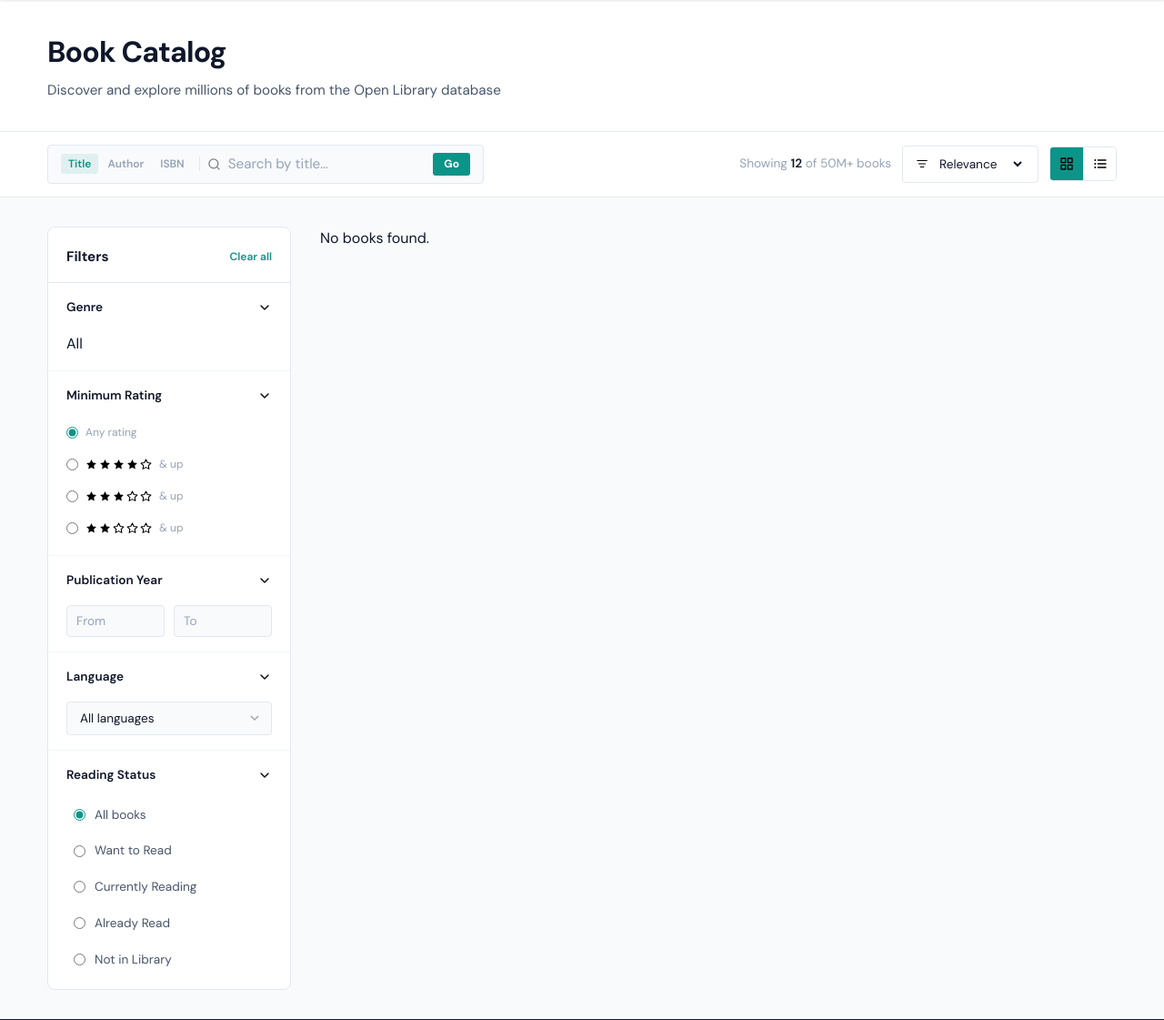
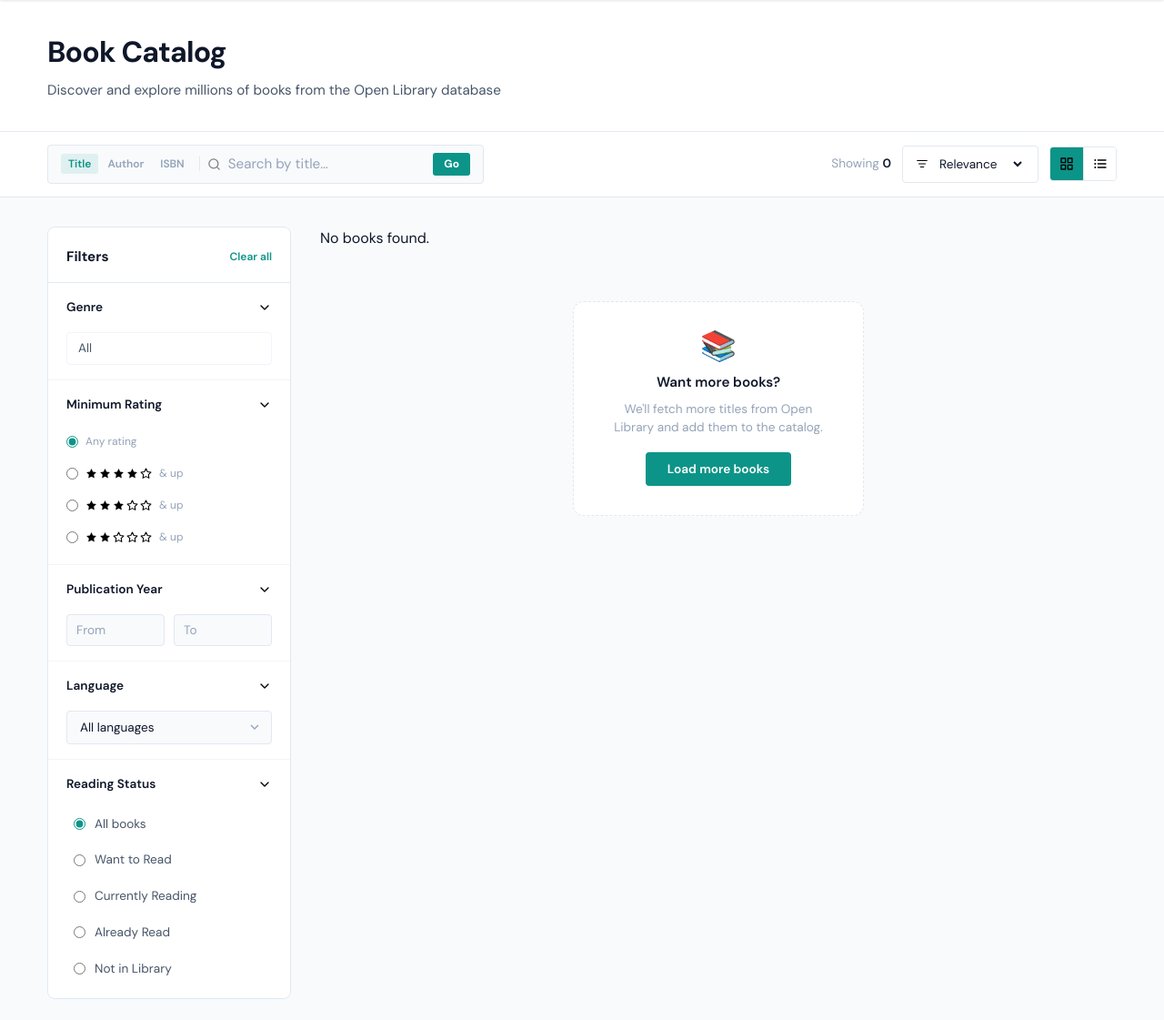
Before and after one commit to kapusta123b/BookShelf-Pro, a Django app: page /books/1/ in a window 1280 px wide. Shown: the part 68-1189 px from the top of the page at 91% size. Run offline with Django 5.2, Linux system fonts and the light colour scheme; data that the repository does not hold is empty; style sheets or scripts are compiled from the project's sources; some libraries are stand-ins or nearby versions.

Commit message:
add subject-based book filtering with slug urls, dynamic category sidebar with emoji tags, load more button fetching books from open library by subject, separate search and load-more flows in catalog view, add end-of-catalog hint for all category, add css for load-more card and filters tag pills

```diff
--- a/backend/books/models.py
+++ b/backend/books/models.py
@@ -95,5 +95,9 @@ class Review(models.Model):
     class Meta:
         ordering = ["-created_at"]
 
+        db_table = 'review'
+        verbose_name = 'Book'
+        verbose_name_plural = 'Books'
+
     def __str__(self):
         return f"Review for {self.user_book.book}"
--- a/backend/books/services/searchBook_service.py
+++ b/backend/books/services/searchBook_service.py
@@ -7,6 +7,10 @@ class BookSearchClient:
     def search_books_by_argument(self, query: str, argument: str, page: str | None) -> dict:
 
         url = f'{self.BASE_URL}search.json/'
+
+        if query == 'all':
+            query = 'fiction'
+            argument = 'q'
 
         response = requests.get(
             url=url,
--- a/backend/books/templates/books/index.html
+++ b/backend/books/templates/books/index.html
@@ -44,7 +44,7 @@
       <div class="catalog__controls">
 
         <span class="catalog__results-count">
-          Showing <strong>12</strong> of 50M+ books
+          Showing <strong>{{ books|length }}</strong>
         </span>
 
         <button class="catalog__filter-toggle">
@@ -100,13 +100,17 @@
         </div>
         <div class="filters__group-body">
           <div class="filters__checkboxes">
-              {% tag_subjects as subjects %}
 
-              <a href="{% url 'books:index' 'all' %}" class="filters__checkbox">All</a>
+            {% tag_subjects as subjects %}
 
-              {% for subject in subjects %}
-                <a href="/books/{{ subject.slug }}/" class="filters__checkbox">{{ subject.name }}</a>
-              {% endfor %}
+            <a href="{% url 'books:index' 'all' %}" class="filters__tag">All</a>
+
+            {% for subject in subjects %}
+              <a href="{% url "books:index" subject.slug %}" class="filters__tag">
+                {% if subject.emoji %}<span>{{ subject.emoji }}</span>{% endif %}
+                {{ subject.name }}
+              </a>
+            {% endfor %}
           </div>
         </div>
       </div>
@@ -313,9 +317,44 @@
             </div>
 
           </div>
+
         {% empty %}
+
           <p>No books found.</p>
+
         {% endfor %}
+
+        {% if books|length < 8 or not page_obj.has_next %}
+
+          <div class="load-more">
+            <div class="load-more__inner">
+
+              {% if view.kwargs.subject_slug == 'all' %}
+
+                <span class="load-more__icon">🔍</span>
+                <p class="load-more__title">Looking for something specific?</p>
+                <p class="load-more__desc">Use the search bar to find a book by title or author, or browse a genre to discover more titles.</p>
+
+              {% else %}
+
+                <span class="load-more__icon">📚</span>
+                <p class="load-more__title">Want more books?</p>
+                <p class="load-more__desc">We'll fetch more titles from Open Library and add them to the catalog.</p>
+
+                <form method="get" action="{{ request.path }}">
+                  {% csrf_token %}
+                  <input type="hidden" name="search_by" value="subject">
+                  <input type="hidden" name="search" value="{{ view.kwargs.subject_slug }}">
+                  <input type="hidden" name="page" value="{{ page_obj.number|add:1 }}">
+                  <button type="submit" class="load-more__btn">Load more books</button>
+                </form>
+
+              {% endif %}
+
+            </div>
+          </div>
+
+        {% endif %}
 
       </div>
       {% if books %}
--- a/backend/books/views.py
+++ b/backend/books/views.py
@@ -1,4 +1,5 @@
-from django.shortcuts import render
+from django.shortcuts import redirect
+from django.urls import reverse
 from django.views.generic import ListView
 
 from books.services.book_import_service import BookImportService
@@ -12,28 +13,45 @@ class CatalogView(ListView):
     paginate_by = 8
     context_object_name = 'books'
 
+    def get(self, request, *args, **kwargs):
+        search = request.GET.get('search')
+        search_by = request.GET.get('search_by')
+        subject = kwargs.get('subject_slug')
+        page = request.GET.get('page', 1)
+
+        if search and search_by == 'subject' and subject != 'all':
+            client = BookSearchClient()
+            book_import = BookImportService()
+
+            data = client.search_books_by_argument(query=search, argument=search_by, page=str(page))
+            book_import.create_books(json=data)
+
+            url = reverse('books:index', kwargs={'subject_slug': subject})
+            return redirect(f'{url}?page={page}')
+
+        return super().get(request, *args, **kwargs)
+
     def get_queryset(self):
         search = self.request.GET.get('search')
         search_by = self.request.GET.get('search_by')
         subject = self.kwargs.get('subject_slug')
 
-        if search and search_by:
-            client = BookSearchClient()
-            book_import = BookImportService()
+        if search and search_by in ('title', 'author', 'isbn'):
 
             queryset = self.model.objects.filter(title__icontains=search)
 
             if not queryset.exists():
+                client = BookSearchClient()
+                book_import = BookImportService()
+
                 data = client.search_books_by_argument(query=search, argument=search_by, page='1')
                 book_import.create_books(json=data)
+
                 queryset = self.model.objects.filter(title__icontains=search)
 
             return queryset
 
-        queryset = ( self.model.objects.by_category(subject) )
-
-
-        return queryset
+        return self.model.objects.by_category(subject)
 
     def get_context_data(self, **kwargs):
         context = super().get_context_data(**kwargs)
--- a/backend/main/templates/main/index.html
+++ b/backend/main/templates/main/index.html
@@ -44,9 +44,13 @@
         </div>
 
         <div class="hero__actions">
+          {% if not user.is_authenticated %}
+
           <a href="{% url 'users:register' %}" class="hero__btn hero__btn--primary">
             Start for free
           </a>
+
+          {% endif %}
           <a href="{% url 'books:index' 'all' %}" class="hero__btn hero__btn--ghost">
             Browse catalog
           </a>
--- a/backend/static/deps/css/books.scss
+++ b/backend/static/deps/css/books.scss
@@ -431,7 +431,38 @@
   &__checkboxes {
     display: flex;
     flex-direction: column;
+    gap: 0.375rem;
+  }
+
+  &__tag {
+    display: flex;
+    align-items: center;
     gap: 0.5rem;
+    padding: 0.375rem 0.75rem;
+    border-radius: $radius;
+    border: 1px solid $border-light;
+    font-size: $font-size-sm;
+    color: $text-secondary;
+    text-decoration: none;
+    transition: $transition-fast;
+
+    span {
+      font-size: 0.9rem;
+      line-height: 1;
+    }
+
+    &:hover {
+      border-color: $primary;
+      color: $text-primary;
+      background-color: rgba($primary, 0.05);
+    }
+
+    &.active {
+      border-color: $primary;
+      color: $primary;
+      background-color: rgba($primary, 0.08);
+      font-weight: 600;
+    }
   }
 
   &__checkbox {
@@ -1013,3 +1044,65 @@
     justify-content: space-between;
   }
 }
+
+.load-more {
+  grid-column: 1 / -1;
+  display: flex;
+  justify-content: center;
+  padding: 2rem 0 1rem;
+
+  &__inner {
+    display: flex;
+    flex-direction: column;
+    align-items: center;
+    text-align: center;
+    gap: 0.5rem;
+    max-width: 320px;
+    padding: 2rem;
+    border: 1px dashed $border;
+    border-radius: $radius-lg;
+    background-color: $bg-card;
+  }
+
+  &__icon {
+    font-size: 2rem;
+    line-height: 1;
+    margin-bottom: 0.25rem;
+  }
+
+  &__title {
+    font-size: $font-size-base;
+    font-weight: 600;
+    color: $text-primary;
+  }
+
+  &__desc {
+    font-size: $font-size-sm;
+    color: $text-muted;
+    line-height: 1.5;
+    margin-bottom: 0.5rem;
+  }
+
+  &__btn {
+    display: inline-flex;
+    align-items: center;
+    gap: 0.5rem;
+    padding: 0.625rem 1.5rem;
+    background-color: $primary;
+    color: #fff;
+    border: none;
+    border-radius: $radius;
+    font-size: $font-size-sm;
+    font-weight: 600;
+    cursor: pointer;
+    transition: $transition-fast;
+
+    &:hover {
+      background-color: $primary-dark;
+    }
+
+    &:active {
+      transform: scale(0.98);
+    }
+  }
+}
```
